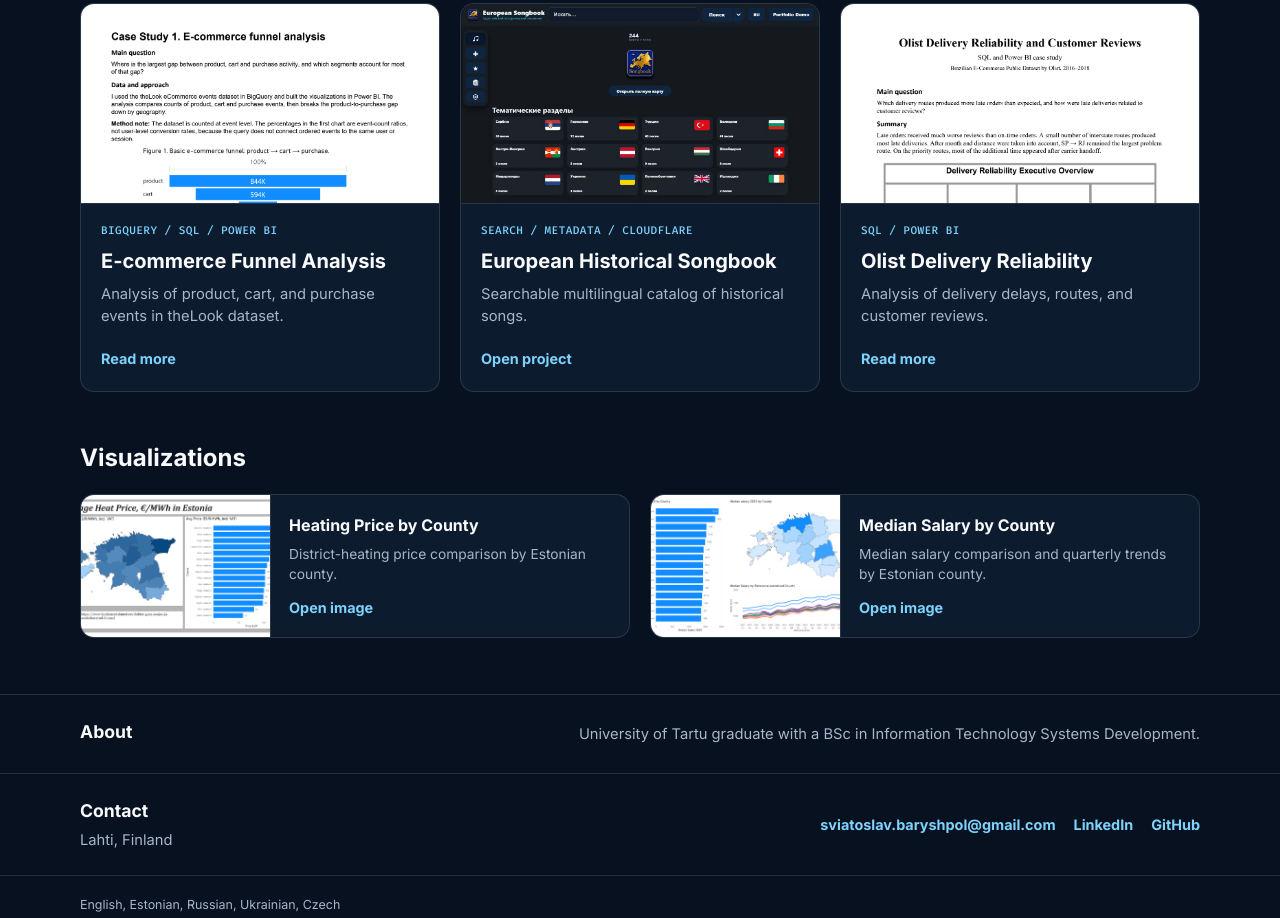
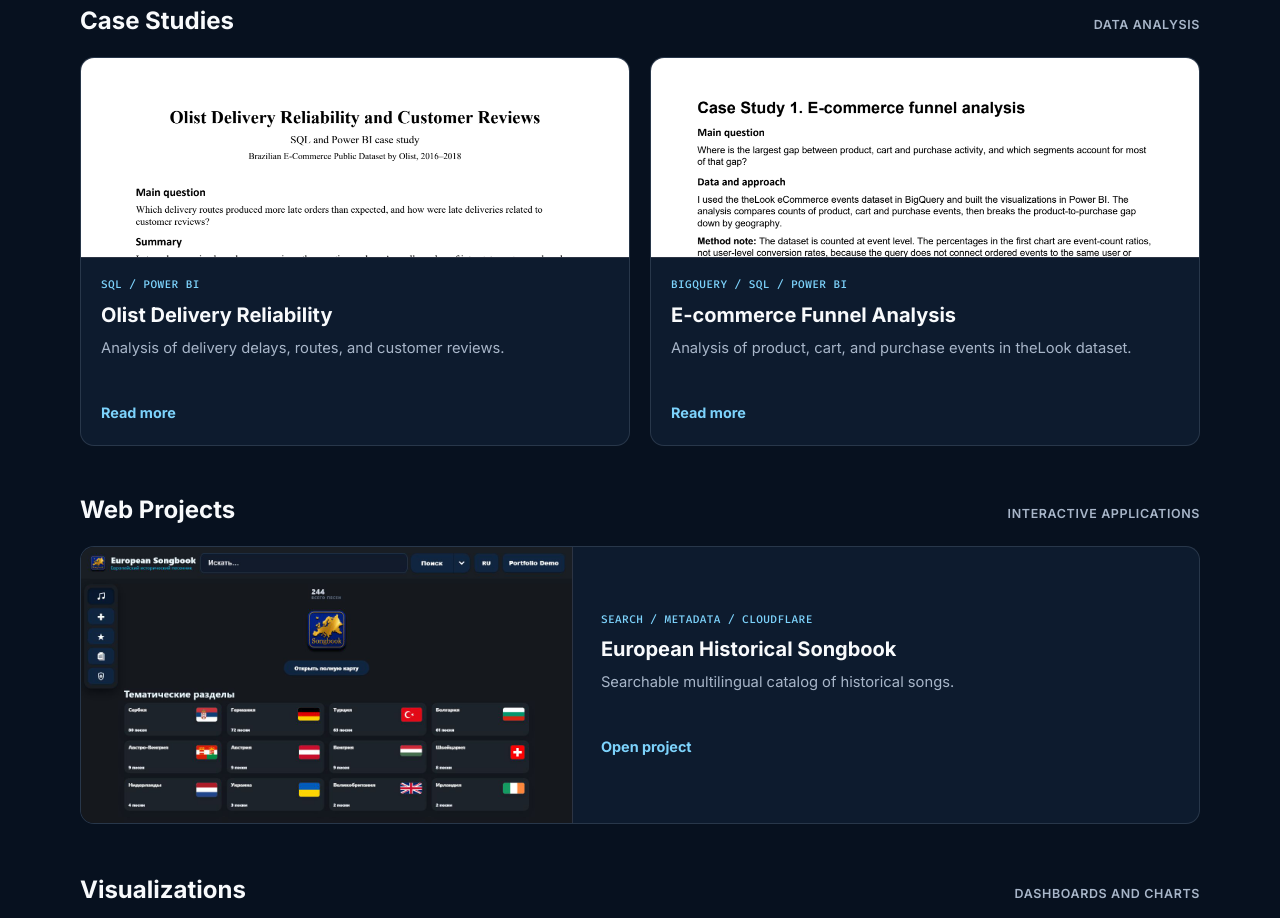
Before and after one commit to Sintagmatarches/portfolio, a plain HTML site: page index.html in a window 1280 px wide. Shown: the part 205-1123 px from the top of the page. Drawn offline with Linux system fonts and the light colour scheme.

Commit message:
Group portfolio projects by type

```diff
--- a/index.html
+++ b/index.html
@@ -8,7 +8,7 @@
   <link rel="preconnect" href="https://fonts.googleapis.com">
   <link rel="preconnect" href="https://fonts.gstatic.com" crossorigin>
   <link href="https://fonts.googleapis.com/css2?family=Inter:wght@400;500;600;700&family=Fira+Code:wght@500&display=swap" rel="stylesheet">
-  <link rel="stylesheet" href="styles.css?v=20260730-email-text-v1" />
+  <link rel="stylesheet" href="styles.css?v=20260730-project-groups-v1" />
 </head>
 <body>
   <header class="site-header">
@@ -30,7 +30,25 @@
       <div class="container">
         <h1>Projects</h1>
 
-        <div class="project-grid">
+        <div class="project-group">
+          <div class="subsection-heading project-type-heading">
+            <h2>Case Studies</h2>
+            <span>Data analysis</span>
+          </div>
+
+          <div class="project-grid case-study-grid">
+            <article class="project-card">
+              <a class="project-image pdf-preview" href="assets/olist-delivery-reliability-case-study.pdf" target="_blank" rel="noreferrer" aria-label="Open Olist Delivery Reliability case study">
+                <img src="assets/olist-preview.png" alt="First page of the Olist Delivery Reliability case study" loading="eager">
+              </a>
+              <div class="project-content">
+                <p class="project-tools">SQL / Power BI</p>
+                <h2>Olist Delivery Reliability</h2>
+                <p>Analysis of delivery delays, routes, and customer reviews.</p>
+                <a class="project-link" href="assets/olist-delivery-reliability-case-study.pdf" target="_blank" rel="noreferrer">Read more</a>
+              </div>
+            </article>
+
             <article class="project-card">
               <a class="project-image pdf-preview" href="assets/case-study-1-ecommerce-funnel.pdf" target="_blank" rel="noreferrer" aria-label="Open E-commerce Funnel Analysis case study">
                 <img src="assets/ecommerce-funnel-preview.png" alt="First page of the E-commerce Funnel Analysis case study" loading="eager">
@@ -42,10 +60,19 @@
                 <a class="project-link" href="assets/case-study-1-ecommerce-funnel.pdf" target="_blank" rel="noreferrer">Read more</a>
               </div>
             </article>
+          </div>
+        </div>
 
-          <article class="project-card">
+        <div class="project-group">
+          <div class="subsection-heading project-type-heading">
+            <h2>Web Projects</h2>
+            <span>Interactive applications</span>
+          </div>
+
+          <div class="project-grid web-project-grid">
+            <article class="project-card web-project-card">
               <a class="project-image" href="https://european-songbook-portfolio.pages.dev/" target="_blank" rel="noreferrer" aria-label="Open European Historical Songbook">
-              <img src="assets/songbook-preview.png" alt="European Historical Songbook catalog interface" loading="eager">
+                <img src="assets/songbook-preview.png" alt="European Historical Songbook catalog interface" loading="lazy">
               </a>
               <div class="project-content">
                 <p class="project-tools">Search / Metadata / Cloudflare</p>
@@ -54,22 +81,12 @@
                 <a class="project-link" href="https://european-songbook-portfolio.pages.dev/" target="_blank" rel="noreferrer">Open project</a>
               </div>
             </article>
-
-          <article class="project-card">
-            <a class="project-image pdf-preview" href="assets/olist-delivery-reliability-case-study.pdf" target="_blank" rel="noreferrer" aria-label="Open Olist Delivery Reliability case study">
-              <img src="assets/olist-preview.png" alt="First page of the Olist Delivery Reliability case study" loading="eager">
-            </a>
-            <div class="project-content">
-              <p class="project-tools">SQL / Power BI</p>
-              <h2>Olist Delivery Reliability</h2>
-              <p>Analysis of delivery delays, routes, and customer reviews.</p>
-              <a class="project-link" href="assets/olist-delivery-reliability-case-study.pdf" target="_blank" rel="noreferrer">Read more</a>
           </div>
-          </article>
         </div>
 
-        <div class="subsection-heading">
+        <div class="subsection-heading project-type-heading">
           <h2>Visualizations</h2>
+          <span>Dashboards and charts</span>
         </div>
 
         <div class="visualization-grid">
@@ -112,7 +129,7 @@
           <p>Lahti, Finland</p>
         </div>
         <div class="contact-links">
-          <span class="contact-email">sviatoslav.baryshpol@gmail.com</span>
+          <span class="contact-email">svyatoslav.baryshpol@gmail.com</span>
           <a href="https://www.linkedin.com/in/sviatoslav-baryshpol/" target="_blank" rel="noreferrer">LinkedIn</a>
           <a href="https://github.com/Sintagmatarches" target="_blank" rel="noreferrer">GitHub</a>
         </div>
--- a/styles.css
+++ b/styles.css
@@ -108,8 +108,33 @@ p {
 
 .project-grid {
   display: grid;
-  grid-template-columns: repeat(3, minmax(0, 1fr));
+  grid-template-columns: repeat(2, minmax(0, 1fr));
   gap: 20px;
+}
+
+.project-group + .project-group {
+  margin-top: 46px;
+}
+
+.web-project-grid {
+  grid-template-columns: 1fr;
+}
+
+.web-project-card {
+  display: grid;
+  grid-template-columns: minmax(280px, 44%) minmax(0, 1fr);
+}
+
+.web-project-card .project-image {
+  height: 100%;
+  min-height: 260px;
+  border-right: 1px solid var(--border);
+  border-bottom: 0;
+}
+
+.web-project-card .project-content {
+  align-self: center;
+  padding: 28px;
 }
 
 .project-card,
@@ -185,9 +210,28 @@ p {
   margin: 48px 0 18px;
 }
 
+.project-group .subsection-heading {
+  margin-top: 0;
+}
+
+.project-type-heading {
+  display: flex;
+  align-items: baseline;
+  justify-content: space-between;
+  gap: 20px;
+}
+
 .subsection-heading h2 {
   margin-bottom: 0;
   font-size: 1.5rem;
+}
+
+.project-type-heading span {
+  color: var(--muted);
+  font-size: 0.78rem;
+  font-weight: 600;
+  letter-spacing: 0.05em;
+  text-transform: uppercase;
 }
 
 .visualization-grid {
@@ -278,10 +322,6 @@ p {
 }
 
 @media (max-width: 860px) {
-  .project-grid {
-    grid-template-columns: repeat(2, minmax(0, 1fr));
-  }
-
   .visualization-grid {
     grid-template-columns: 1fr;
   }
@@ -315,6 +355,21 @@ p {
     grid-template-columns: 1fr;
   }
 
+  .web-project-card {
+    display: block;
+  }
+
+  .web-project-card .project-image {
+    height: 180px;
+    min-height: 0;
+    border-right: 0;
+    border-bottom: 1px solid var(--border);
+  }
+
+  .web-project-card .project-content {
+    padding: 19px 20px 21px;
+  }
+
   .project-image {
     height: 180px;
   }
@@ -330,6 +385,15 @@ p {
   .info-row {
     gap: 12px;
   }
+
+  .project-type-heading {
+    display: block;
+  }
+
+  .project-type-heading span {
+    display: block;
+    margin-top: 4px;
+  }
 }
 
 @media (prefers-reduced-motion: reduce) {
```
Lines whose indentation alone changed are shown as unchanged.
